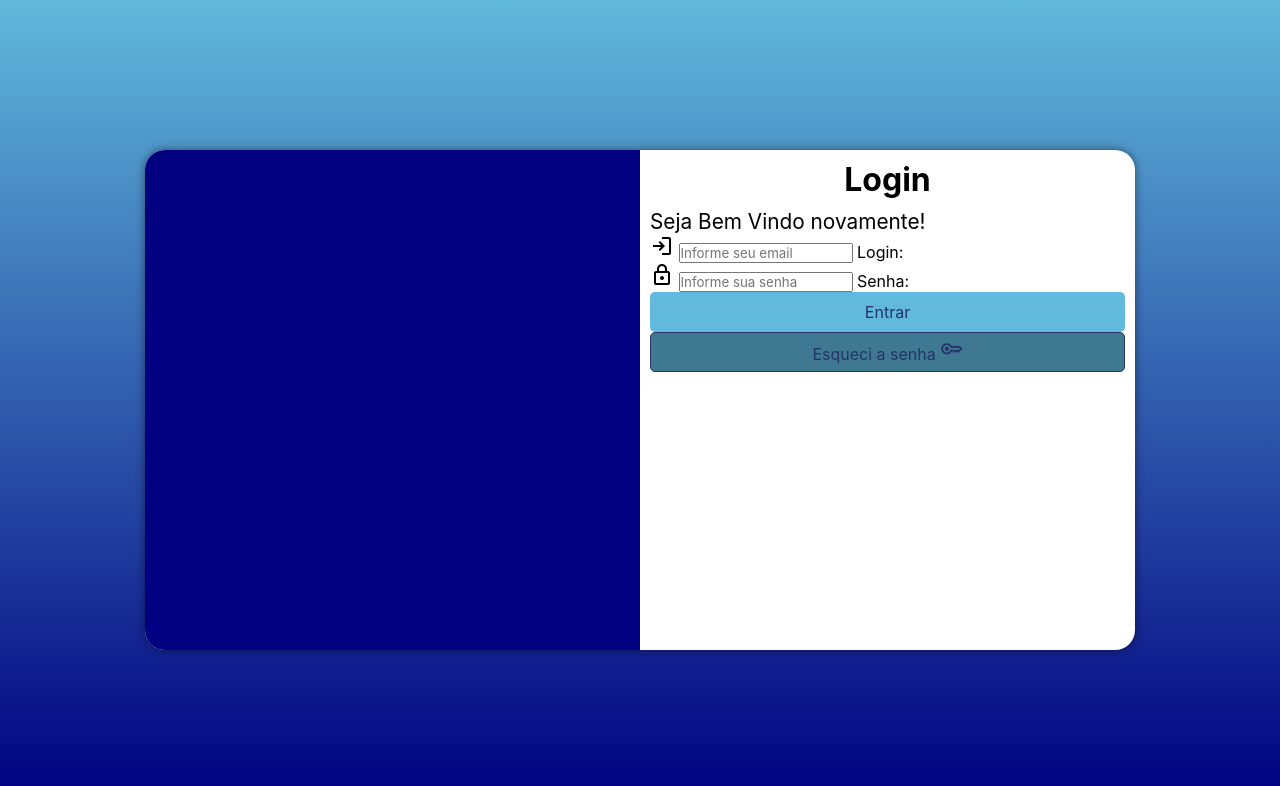
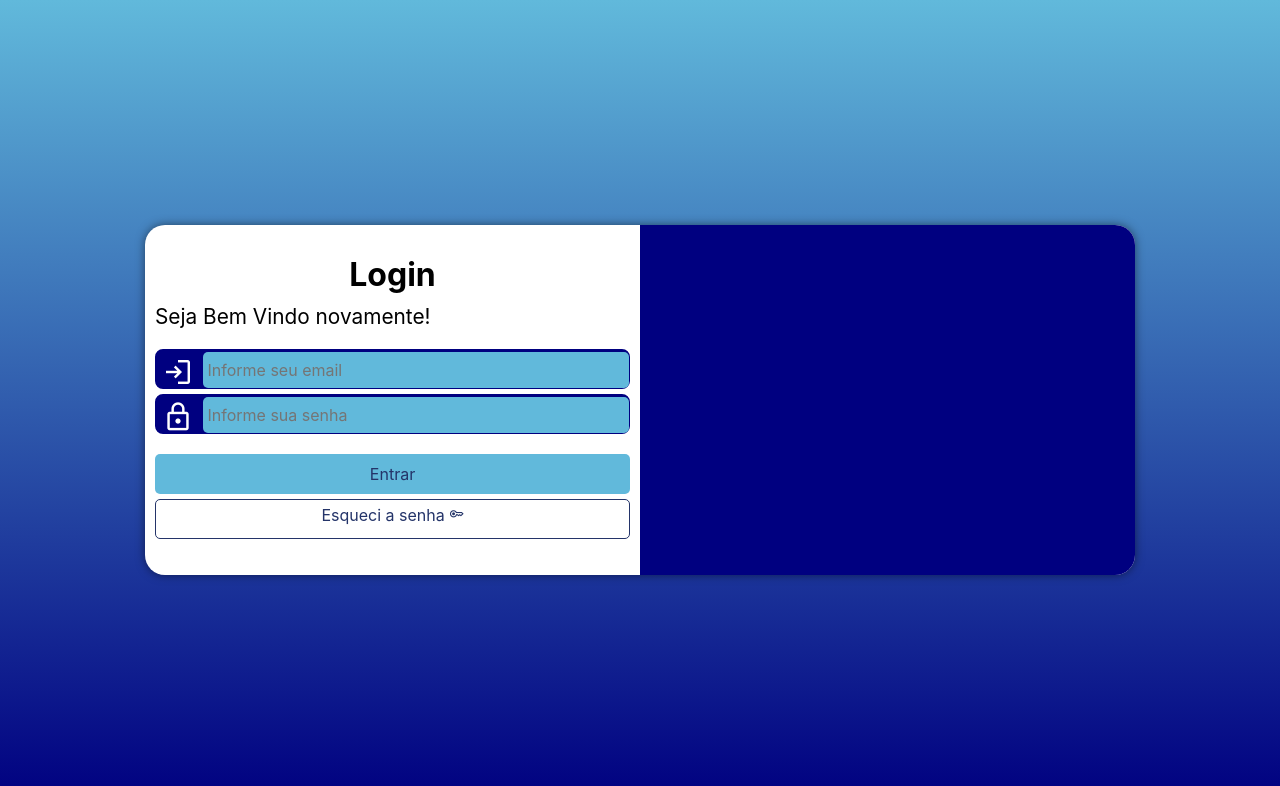
Before and after one commit to GabrielSoardiM/projeto-login, a plain HTML site: page index.html in a window 1280 px wide. Drawn offline with nearby package versions, Linux system fonts and the light colour scheme.

Commit message:
Terminado a estilização do projeto

```diff
--- a/estilo/estilo_login.css
+++ b/estilo/estilo_login.css
@@ -28,7 +28,7 @@ main{
 section#login{
     background-color: white;
     width: 250px;
-    height: 500px;
+    height: 520px;
     border-radius: 20px;
     box-shadow: 0px 0px 10px rgba(0, 0, 0, 0.5);
 
@@ -62,6 +62,43 @@ div#formulario p{
     font-size: 0.8em;
 }
 
+div#formulario div.campo{
+    background-color: var(--cor1);
+    width: 100%;
+    display: block;
+    height: 40px;
+    border-radius: 8px;
+    margin: 5px 0px;
+    border: 2px solid var(--cor1);
+
+}
+
+div.campo span{
+    color: white;
+    font-size: 2em;
+    width: 40px;
+    padding: 5px;
+}
+
+div.campo input{
+    background-color: var(--cor2);
+    font-size: 1em;
+    width: calc(100% - 45px);
+    height: 100%;
+    transform: translate(1px, -12px);
+    border: 0px;
+    border-radius: 5px;
+    padding: 5px;
+}
+
+div.campo input:focus-within{
+    background-color: white;
+}
+
+div.campo label{
+    display: none;
+}
+
 div#formulario input[type="submit"]{
     display: block;
     font-size: 1em;
@@ -75,7 +112,7 @@ div#formulario input[type="submit"]{
 }
 
 div#formulario input[type="submit"]:hover{
-    background-color: var(--cor3);
+    background-color: var(--cor4);
     color: white;
 }
 
@@ -86,21 +123,20 @@ div#formulario a.botao{
     width: 100%;
     height: 40px;
     padding-top: 5px;
-    margin-top: 0px;
-    background-color: var(--cor4);
+    margin-top: 5px;
+    background-color: white;
     border-radius: 5px;
     border: 1px solid var(--cor3);
     text-decoration: none;
     color: var(--cor3);
+    box-sizing: border-box;
 }
 
 div#formulario a.botao:hover{
-    background-color: var(--cor3);
+    background-color: var(--cor4);
     color: white;
 }
 
 div#formulario a.botao span{
-    font-size: 1.4em;
-    padding-top: 0px;
-    display: inline-block;
+    font-size: 0.9em;
 }
--- a/estilo/estilo_medias.css
+++ b/estilo/estilo_medias.css
@@ -5,6 +5,7 @@
 
     section#login{
         width: 90vw;
+        height: 320px;
     }
 
     section#login div#imagem{
@@ -24,6 +25,11 @@
 
     div#formulario p{
         font-size: 1.2em;
+        margin-bottom: 15px;
+    }
+
+    div#formulario input[type="submit"]{
+        margin-top: 15px;
     }
 }
 
@@ -34,24 +40,31 @@
 
     section#login{
         width: 990px;
+        height: 350px;
     }
 
     section#login div#imagem{
-        float: left;
+        float: right;
         width: 50%;
         height: 100%;
     }
 
     section#login div#formulario{
-        float: right;
+        float: left;
         width: 50%;
     }
 
     div#formulario h1{
         font-size: 2em;
+        margin-top: 20px;
     }
 
     div#formulario p{
         font-size: 1.3em;
+        margin-bottom: 20px;
+    }
+
+    div#formulario input[type="submit"]{
+        margin-top: 20px;
     }
 }
```
